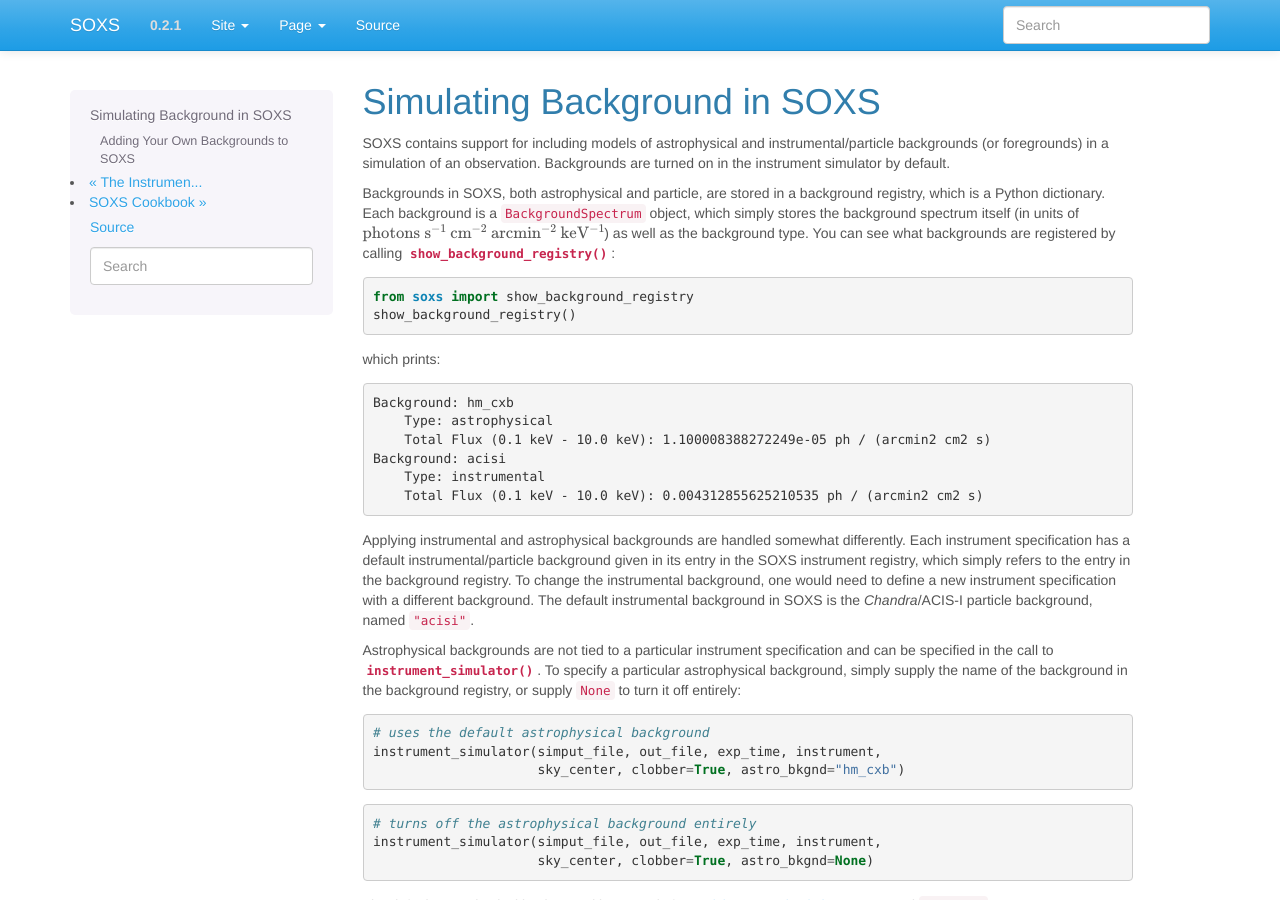
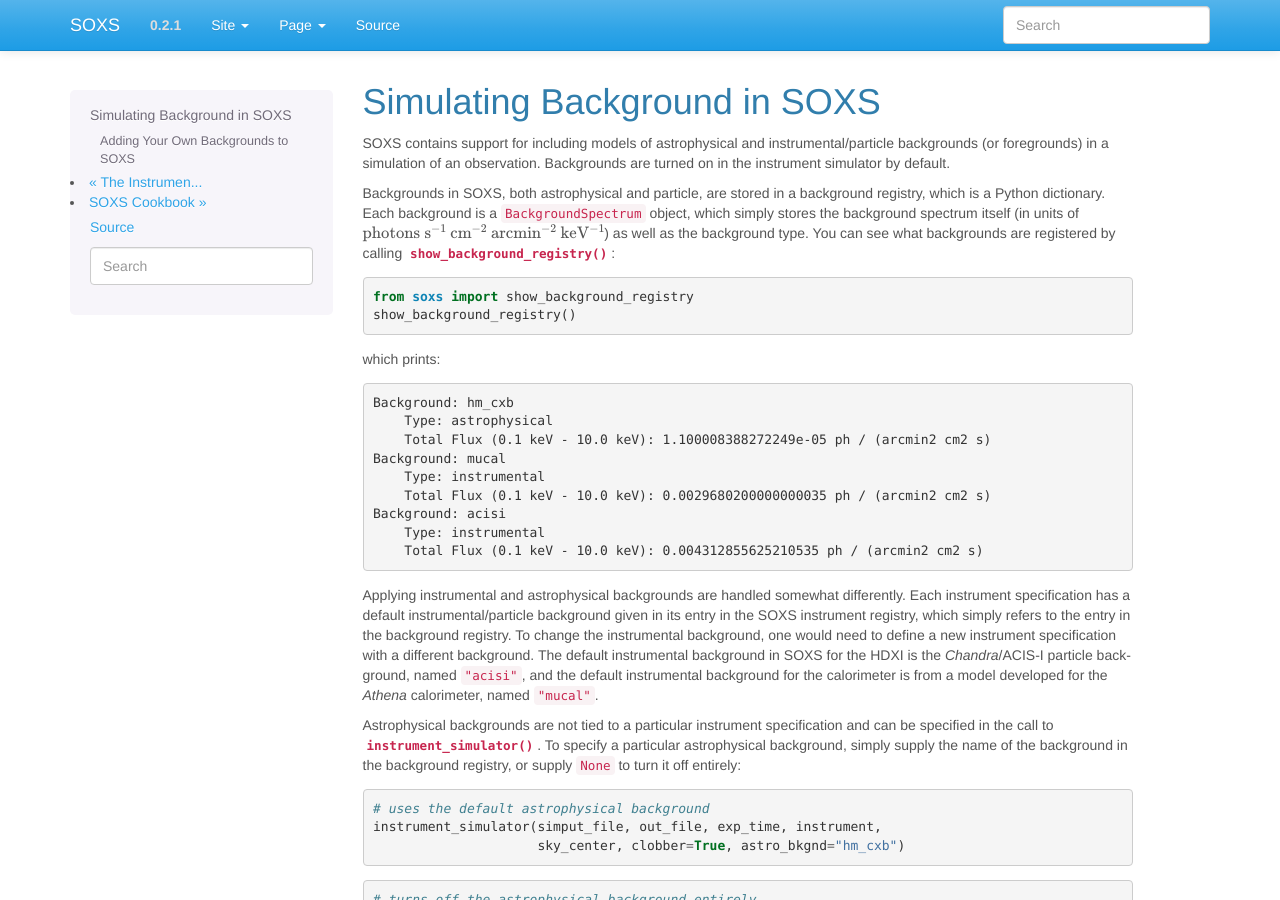
Before and after one commit to lynx-x-ray-observatory/soxs, a Sphinx documentation site: the page built from doc/source/python/background.rst, in a window 1280 px wide and 900 px high. Built offline with Sphinx 7.4.7, drawn with Linux system fonts in a browser that asks for light colours.

Commit message:
Update background docs

```diff
--- a/doc/source/python/background.rst
+++ b/doc/source/python/background.rst
@@ -23,6 +23,9 @@ which prints:
     Background: hm_cxb
         Type: astrophysical
         Total Flux (0.1 keV - 10.0 keV): 1.100008388272249e-05 ph / (arcmin2 cm2 s)
+    Background: mucal
+        Type: instrumental
+        Total Flux (0.1 keV - 10.0 keV): 0.0029680200000000035 ph / (arcmin2 cm2 s)
     Background: acisi
         Type: instrumental
         Total Flux (0.1 keV - 10.0 keV): 0.004312855625210535 ph / (arcmin2 cm2 s)
@@ -31,7 +34,8 @@ Applying instrumental and astrophysical backgrounds are handled somewhat differe
 specification has a default instrumental/particle background given in its entry in the SOXS instrument
 registry, which simply refers to the entry in the background registry. To change the instrumental background,
 one would need to define a new instrument specification with a different background. The default instrumental
-background in SOXS is the *Chandra*/ACIS-I particle background, named ``"acisi"``.
+background in SOXS for the HDXI is the *Chandra*/ACIS-I particle background, named ``"acisi"``, and the default
+instrumental background for the calorimeter is from a model developed for the *Athena* calorimeter, named ``"mucal"``.
 
 Astrophysical backgrounds are not tied to a particular instrument specification and can be specified in the
 call to :func:`~soxs.instrument.instrument_simulator`. To specify a particular astrophysical background,
```
